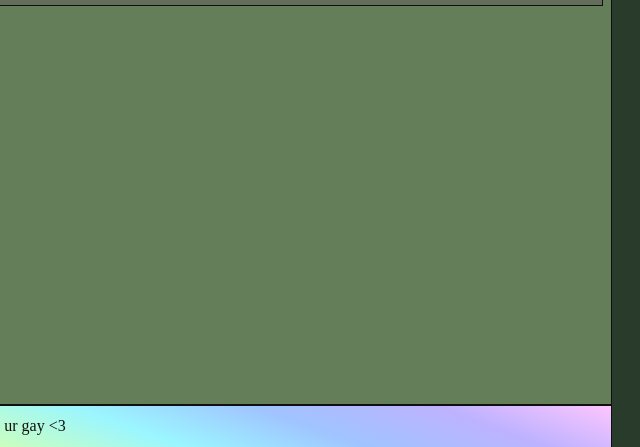
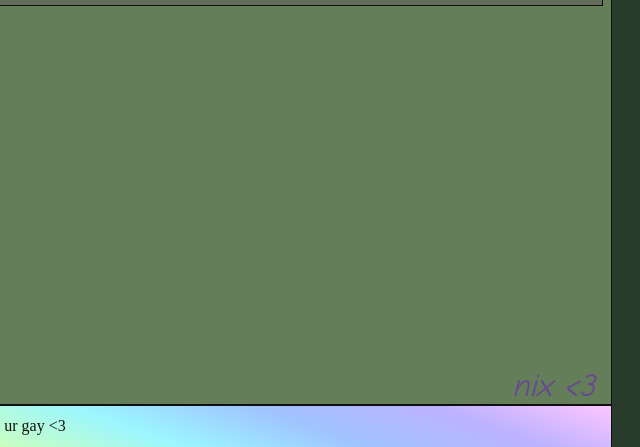
Before and after one commit to InValidFire/quack.gay, a plain HTML site: page index.html in a window 1280 px wide. Shown: the part 353-800 px from the top of the page, 605-1245 px from the left. Drawn offline with Linux system fonts and the light colour scheme.

Commit message:
add nix link to homepage

```diff
--- a/index.html
+++ b/index.html
@@ -42,6 +42,9 @@
                     </div>
                 </div>
             </div>
+            <div id="nix-container">
+                <a id="nix" href="https://nix.quack.gay/">nix <3</a>&nbsp;&nbsp;&nbsp;&nbsp;
+            </div>
             <footer>
                 <hr>
                 <p>ur gay <3</p>
--- a/styles.css
+++ b/styles.css
@@ -104,6 +104,21 @@ hr {
     display: block;
 }
 
+#nix-container {
+    display: flex;
+    justify-content: right;
+    align-items: flex-end;
+    height: 100%;
+}
+
+#nix {
+    font-size: xx-large;
+    font-family: "Comic Sans MS";
+    color: #674990;
+    font-style: italic;
+    text-decoration: none;
+}
+
 #mastodon {
     font-style: italic;
     text-decoration: none;
```
